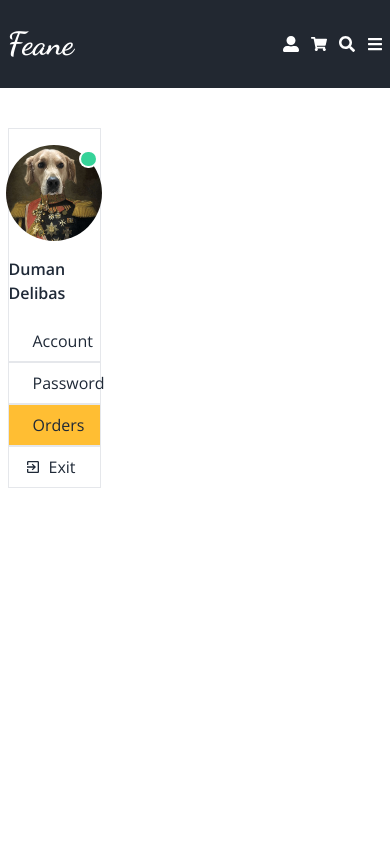
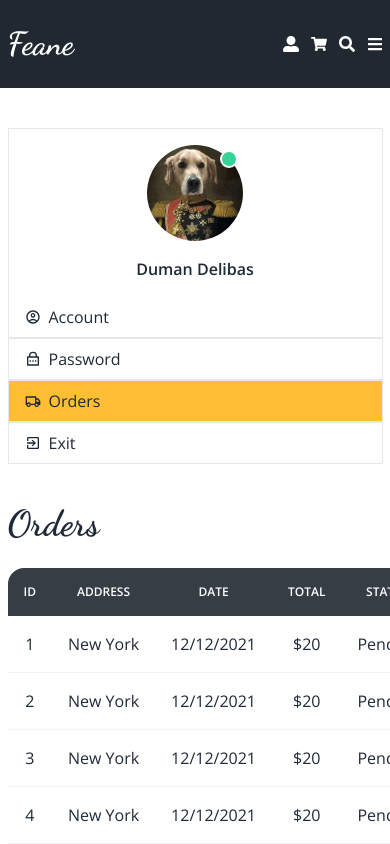
Before and after one commit to Nujsvart/food-ordering-app-nextjs, a Next.js app: page /profile in a window 390 px wide. Both pictures are taken after a click on the item "Orders". Built offline with nearby package versions, Linux system fonts and the light colour scheme.

Commit message:
profile Page responsive

```diff
--- a/components/Profile/ProfileCard.jsx
+++ b/components/Profile/ProfileCard.jsx
@@ -28,7 +28,7 @@ const ProfileCard = ({ tab, setTab }) => {
   ];
 
   return (
-    <div className="border h-max w-1/4 items-center flex flex-col justify-center pt-4">
+    <div className="border h-max sm:w-1/4 items-center flex flex-col justify-center pt-4">
       <div className="avatar online ">
         <div className="w-24 rounded-full relative">
           <Image src="/images/dumush.jpg" layout="fill" />
--- /dev/null
+++ b/components/Profile/ProfileOrders.jsx
@@ -0,0 +1,102 @@
+import Title from "../ui/Title";
+
+const ProfileOrders = () => {
+  const orders = [
+    {
+      id: 1,
+      address: "New York",
+      date: "12/12/2021",
+      total: "$20",
+      status: "Pending",
+    },
+    {
+      id: 2,
+      address: "New York",
+      date: "12/12/2021",
+      total: "$20",
+      status: "Pending",
+    },
+    {
+      id: 3,
+      address: "New York",
+      date: "12/12/2021",
+      total: "$20",
+      status: "Pending",
+    },
+    {
+      id: 4,
+      address: "New York",
+      date: "12/12/2021",
+      total: "$20",
+      status: "Pending",
+    },
+    {
+      id: 5,
+      address: "New York",
+      date: "12/12/2021",
+      total: "$20",
+      status: "Pending",
+    },
+    {
+      id: 6,
+      address: "New York",
+      date: "12/12/2021",
+      total: "$20",
+      status: "Pending",
+    },
+    {
+      id: 7,
+      address: "New York",
+      date: "12/12/2021",
+      total: "$20",
+      status: "Pending",
+    },
+    {
+      id: 8,
+      address: "New York",
+      date: "12/12/2021",
+      total: "$20",
+      status: "Pending",
+    },
+    {
+      id: 9,
+      address: "New York",
+      date: "12/12/2021",
+      total: "$20",
+      status: "Pending",
+    },
+  ];
+
+  return (
+    <div className="w-full">
+      <Title className="text-4xl">Orders</Title>
+      <table className="table w-full mt-6 " >
+        {/* head */}
+        <thead>
+          <tr className="text-white">
+            <th className="text-center bg-secondary/90">Id</th>
+            <th className="text-center bg-secondary/90">Address</th>
+            <th className="text-center bg-secondary/90">Date</th>
+            <th className="text-center bg-secondary/90">Total</th>
+            <th className="text-center bg-secondary/90">Status</th>
+          </tr>
+        </thead>
+
+        <tbody >
+          {/* row */}
+          {orders.map(order => (
+            <tr key={order.id} >
+              <td className="text-center ">{order.id}</td>
+              <td className="text-center">{order.address}</td>
+              <td className="text-center">{order.date}</td>
+              <td className="text-center">{order.total}</td>
+              <td className="text-center">{order.status}</td>
+            </tr>
+          ))}
+        </tbody>
+      </table>
+    </div>
+  );
+};
+
+export default ProfileOrders;
--- a/pages/profile/index.jsx
+++ b/pages/profile/index.jsx
@@ -1,6 +1,7 @@
 import ProfileCard from "@/components/Profile/ProfileCard";
 import ProfileSettings from "@/components/Profile/ProfileSettings";
 import ProfilePassword from "@/components/Profile/ProfilePassword";
+import ProfileOrders from "@/components/Profile/ProfileOrders";
 import { useState } from "react";
 
 const Profile = () => {
@@ -8,10 +9,11 @@ const Profile = () => {
   console.log(tab);
 
   return (
-    <div className="flex h-[calc(100vh_-_5.5rem)] container mx-auto space-x-10 pt-10">
+    <div className="flex h-[calc(100vh_-_5.5rem)] container mx-auto sm:space-x-10 pt-10 flex-col sm:flex-row space-y-10">
       <ProfileCard setTab={setTab} tab={tab} />
       {tab === 1 && <ProfileSettings />}
       {tab === 2 && <ProfilePassword />}
+      {tab === 3 && <ProfileOrders />}
     </div>
   );
 };
--- a/tailwind.config.js
+++ b/tailwind.config.js
@@ -33,7 +33,7 @@ module.exports = {
     },
   },
   daisyui: {
-    themes: false
+    themes: false,
   },
   plugins: [require("daisyui")],
 };
```
